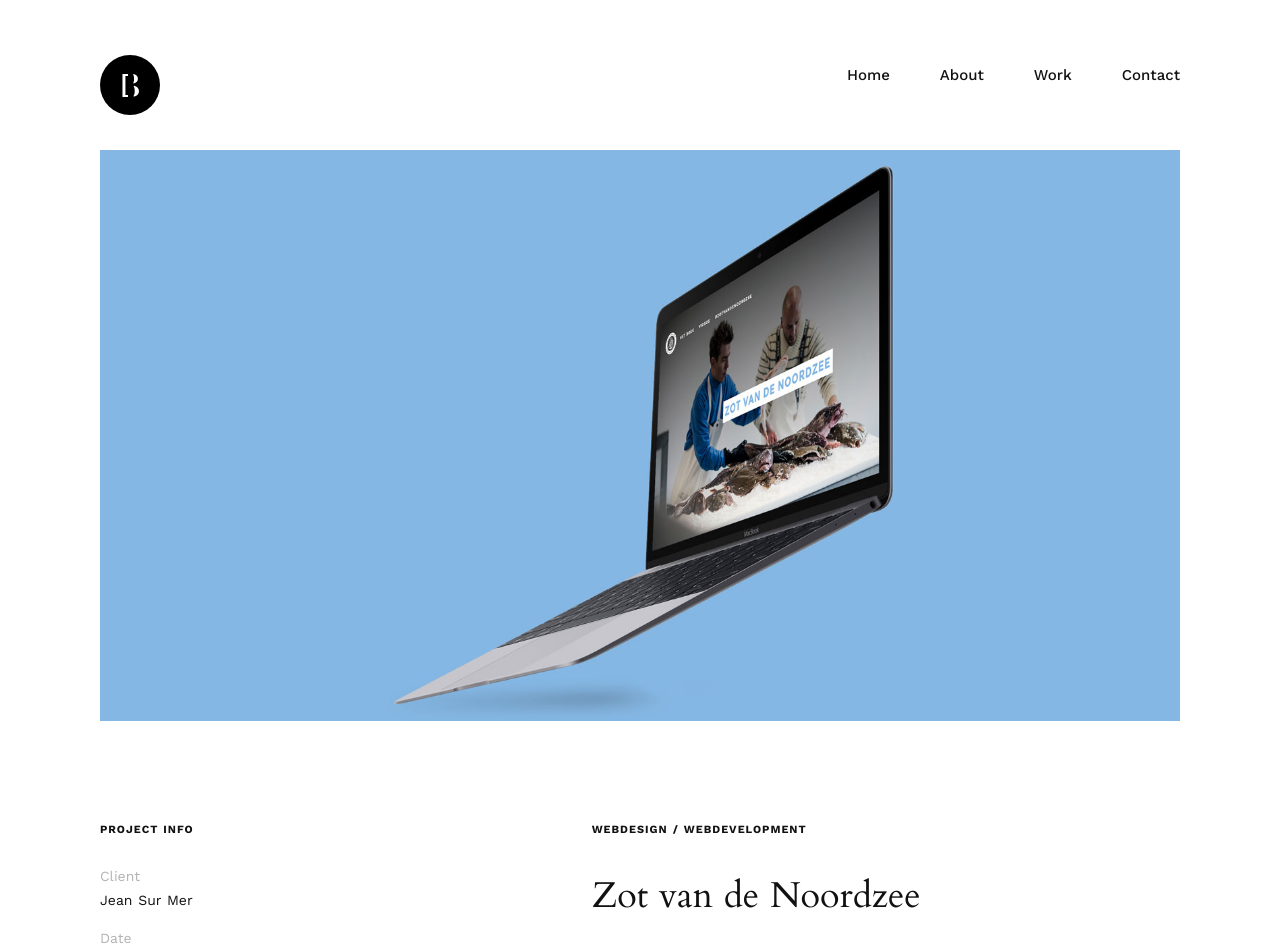
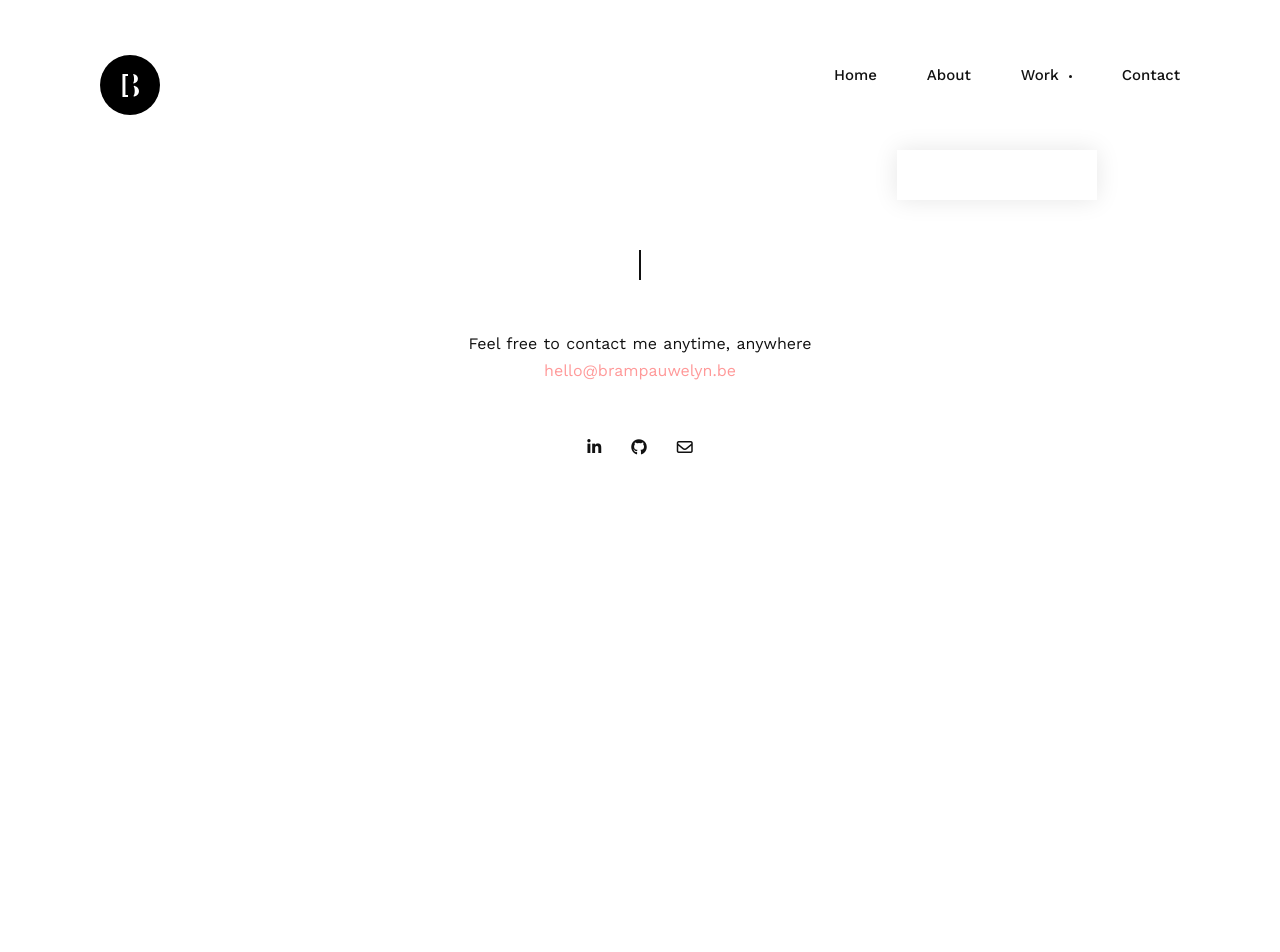
Before and after one commit to brampauwelyn/brampauwelyn-portfolio, a Nuxt app: page /projects/north-sea-products in a window 1280 px wide. Shown: the top 952 px of the page. After the commit the page ends 800 px from the top, so only its background shows below. Built offline with nearby package versions, Linux system fonts and the light colour scheme.

Commit message:
progress on site

```diff
--- a/components/Header.vue
+++ b/components/Header.vue
@@ -8,10 +8,12 @@
 </template>
 
 <script>
+import Work from '@/static/work.json';
 import CurrentTrack from '@/components/CurrentTrack.vue';
 
 export default {
 	name: 'Header',
+	allWork: Work,
 	components: {
 		CurrentTrack
 	}
--- a/components/Navigation.vue
+++ b/components/Navigation.vue
@@ -7,9 +7,20 @@
 				</nuxt-link>
         <div class="main-nav float-right">
           <ul class="menu">
-            <li><nuxt-link to="/">Home</nuxt-link></li>
-						<li><nuxt-link to="/about">About</nuxt-link></li>
-            <li><nuxt-link to="/work">Work</nuxt-link></li>
+            <li>
+							<nuxt-link to="/">Home</nuxt-link>
+						</li>
+						<li>
+							<nuxt-link to="/about">About</nuxt-link>
+						</li>
+            <li>
+							<nuxt-link to="/work" class="parent">Work</nuxt-link>
+							<ul class="submenu visible">
+								<li :key="index" v-for="(work,index) in allWork">
+									<nuxt-link to="`work/${work.name}`">{{ work.name }}</nuxt-link>
+								</li>
+							</ul>
+						</li>
             <li><nuxt-link to="/contact">Contact</nuxt-link></li>
           </ul>
         </div>
@@ -21,8 +32,8 @@
 
   <script>
   export default {
-    name: 'Navigation'
-  }
+		name: 'Navigation'
+	}
   </script>
 
   <style>
--- a/components/Project.vue
+++ b/components/Project.vue
@@ -3,13 +3,18 @@
 			<div class="gap-100"></div>
 			<div class="row">
         <ProjectDetails
-          client="Jean Sur Mer"
-          date="27.01.2017"
-          technologies="html, sass, js, gulp"
-          siteLink="http://www.northseaproducts.com"
-          siteName="northseaproducts.com"
+          :client="client"
+          :date="date"
+          :technologies="technologies"
+          :siteLink="siteLink"
+          :siteName="siteName"
         />
-        <ProjectDescription />
+        <ProjectDescription
+          :category="category"
+          :client="client"
+          :description_intro="description_intro"
+          :description_main="description_main"
+        />
 			</div>
   </div>
 </template>
@@ -20,6 +25,7 @@ import ProjectDescription from '@/components/projects/ProjectDescription.vue';
 
 export default {
   name: 'Project',
+  props: ['client', 'date', 'technologies', 'siteLink', 'siteName', 'category','description_intro','description_main'],
   components: {
     ProjectDetails,
     ProjectDescription
--- a/components/home/HomePortfolio.vue
+++ b/components/home/HomePortfolio.vue
@@ -1,8 +1,8 @@
 <template>
   <div id="home-portfolio" class="portfolio">
 			<!-- entry -->
-      <PortfolioEntry />
-      <PortfolioEntry />
+
+      <PortfolioEntry :key="index" v-for="(item, index) in this.$default.allWork"/>
 	</div>
 </template>
 
--- a/components/home/PortfolioEntry.vue
+++ b/components/home/PortfolioEntry.vue
@@ -1,11 +1,11 @@
 <template>
 	<div class="portfolio-entry">
-		<nuxt-link to="/projects/north-sea-products">
+		<nuxt-link to="/work/zot-van-de-noordzee">
 			<div class="portfolio-entry__overlay">
 				<p class="portfolio-entry__category">
-					Category: <span>webdesign / webdevelopment</span>
+					Category: <span>{{ item.category }}</span>
 				</p>
-				<h2 class="portfolio-entry__title">Zot van de noordzee</h2>
+				<h2 class="portfolio-entry__title">{{ item.name }}</h2>
 			</div>
 			<img src="/images/zot-van-de-noordzee.jpg" alt="">
 		</nuxt-link>
@@ -26,6 +26,7 @@ export default {
 .portfolio-entry__overlay{
 	width: 100%;
 	height: 100%;
+	padding: 50px;
 	position: absolute;
 	background-color: #111;
 	opacity: 0;
@@ -33,16 +34,24 @@ export default {
 }
 
 .portfolio-entry__category{
-	color: rgba(255, 255, 255, 0.4);
+	color: rgba(255, 255, 255, 0.5);
 	font-size: 14px;
 	font-family: 'Work Sans', sans-serif;
-
+	margin-bottom: 10px;
 	span{
 		padding-bottom: 2px;
     border-bottom: 1px solid #373737;
 	}
 }
 
+.portfolio-entry__title {
+  display: block;
+  position: relative;
+  font-family: 'Cardo';
+  font-size: 22px;
+  font-weight: 700;
+  color: #ffffff;
+}
 
 .portfolio-entry:hover{
 	.portfolio-entry__overlay{
@@ -57,6 +66,4 @@ export default {
 		height: 400px;
 	}
 }
-
-
 </style>
--- a/components/projects/ProjectDescription.vue
+++ b/components/projects/ProjectDescription.vue
@@ -1,10 +1,17 @@
 <template>
   <div class="column col-7">
-		<h6>Webdesign / Webdevelopment</h6>
-		<h1>Zot van de Noordzee</h1>
+		<h6>{{ category }}</h6>
+		<h1>{{ client }} </h1>
 		<div class="gap-25"></div>
-		<p class="lead">Lorem ipsum dolor sit amet, consectetur adipisicing elit, sed do eiusmod tempor incididunt ut labore et dolore magna aliqua.</p>
-		<p>Lorem ipsum dolor sit amet, consectetur adipisicing elit, sed do eiusmod tempor incididunt ut labore et dolore magna aliqua. Ut enim ad minim veniam, quis nostrud exercitation ullamco laboris nisi ut aliquip ex ea commodo consequat. Duis aute irure dolor in reprehenderit in voluptate velit esse cillum dolore eu fugiat nulla pariatur.</p>
+		<p class="lead">{{ description_intro }}</p>
+		<p> {{ description_main }} </p>
 		<div class="gap-25"></div>
 	</div>
 </template>
+
+<script>
+export default {
+	name: 'ProjectDescription',
+	props: ['client', 'category','description_intro','description_main']
+}
+</script>
--- a/layouts/default.vue
+++ b/layouts/default.vue
@@ -9,9 +9,15 @@
 <script>
 import Navigation from '@/components/Navigation.vue';
 import Footer from '@/components/Footer.vue';
+import Work from '@/static/work.json';
 
 export default {
   name: 'default',
+  data: function(){
+    return {
+      allWork: Work
+    }
+  },
   components: {
     Navigation,
     Footer
--- a/nuxt.config.js
+++ b/nuxt.config.js
@@ -1,5 +1,5 @@
 const pkg = require('./package')
-
+const work = require('./static/work.json')
 
 module.exports = {
   mode: 'universal',
@@ -66,5 +66,16 @@ module.exports = {
     extend(config, ctx) {
 
     }
+  },
+  /*
+  ** Generate configuration
+  */
+  generate: {
+    // Dynamic routes
+    routes: function(){
+      return work.map((item) => {
+        return '/work/' + item.name
+      })
+    }
   }
 }
--- a/pages/index.vue
+++ b/pages/index.vue
@@ -1,10 +1,8 @@
 <template>
-  <section class="container">
     <div>
       <Header/>
       <HomePortfolio />
     </div>
-  </section>
 </template>
 
 <script>
--- a/pages/projects/north-sea-products.vue
+++ /dev/null
@@ -1,21 +0,0 @@
-<template>
-  <div class="container project-detail">
-    <img src="/images/zot-van-de-noordzee.jpg" alt="">
-    <Project />
-  </div>
-</template>
-
-<script>
-import Project from '@/components/Project.vue';
-
-export default {
-  name: 'NorthSeaProducts',
-  components: {
-    Project
-  }
-}
-</script>
-
-<style lang="scss" scoped>
-
-</style>
--- /dev/null
+++ b/pages/work/_id.vue
@@ -0,0 +1,49 @@
+<template>
+  <div class="container project-detail">
+    <img :src="require(`@/static/images/${image}.jpg`)" alt="">
+    <h1>{{ $route.params.id }}</h1>
+    <Project
+      :client="client"
+      :date="date"
+      :category="category"
+    />
+  </div>
+</template>
+
+<script>
+import Project from '@/components/Project.vue';
+import Work from '@/static/work.json';
+
+export default {
+  name: 'NorthSeaProducts',
+  data: function(){
+    return {
+      selectedWork: "",
+      client: "",
+      category: "",
+      date: "",
+      image: "",
+    }
+  },
+  components: {
+    Project
+  },
+  methods: {
+    getWork: function(){
+      const workname = this.$route.params.id;
+      this.selectedWork = this.allWork.filter( work => work.name === workname);
+      this.client = this.selectedWork[0].name;
+      this.category = this.selectedWork[0].category;
+      this.date = this.selectedWork[0].date;
+      this.image = this.selectedWork[0].image;
+    }
+  },
+  created(){
+    this.getWork();
+  }
+}
+</script>
+
+<style lang="scss" scoped>
+
+</style>
--- /dev/null
+++ b/static/work.json
@@ -0,0 +1,20 @@
+[
+  {
+    "name":"zot-van-de-noordzee",
+    "client": "Jean Sur Mer",
+    "category": "development/design",
+    "technologies": "html, gulp, sass",
+    "date": "random_date",
+    "description_intro":"blablbalbalabla",
+    "image":"zot-van-de-noordzee"
+  },
+  {
+    "name":"de-waterkant-wervik",
+    "client": "De Waterkant Wervik",
+    "category": "development/design",
+    "technologies": "php, html, css, bootstrap",
+    "date": "random_date",
+    "description_intro":"blablbalbalabla",
+    "image":"zot-van-de-noordzee"
+  }
+]
```
Also changed, not shown: 2 other files (tests, documents, lock files or other folders).
